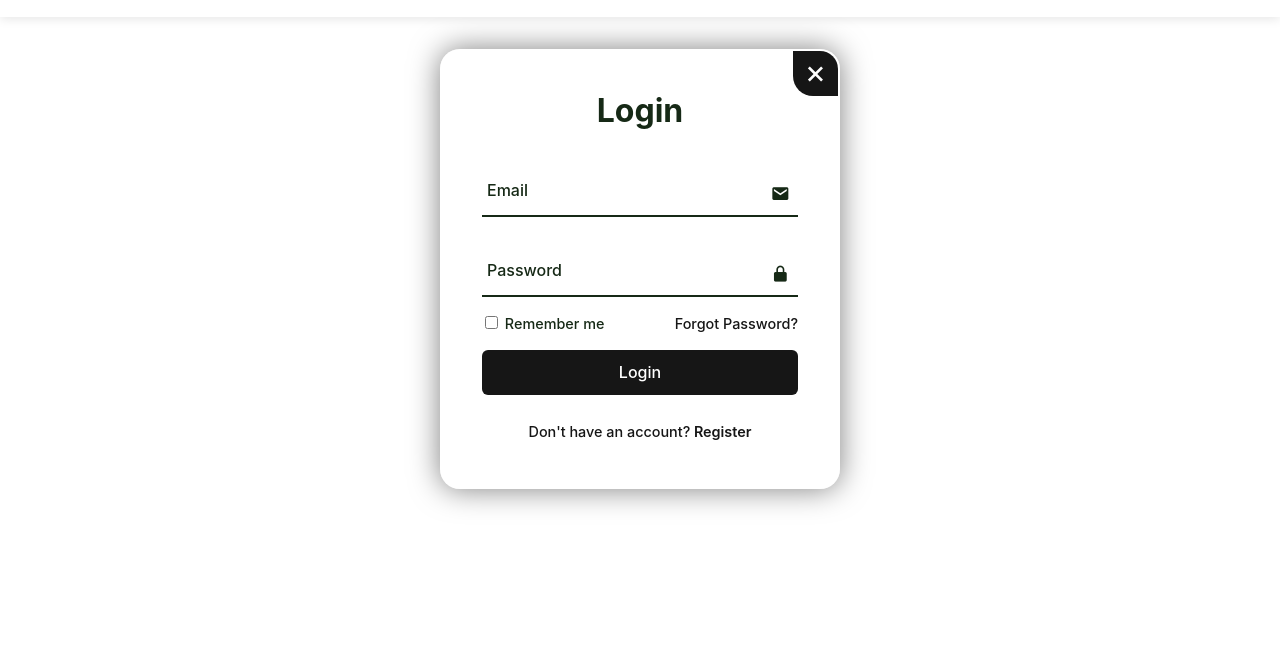
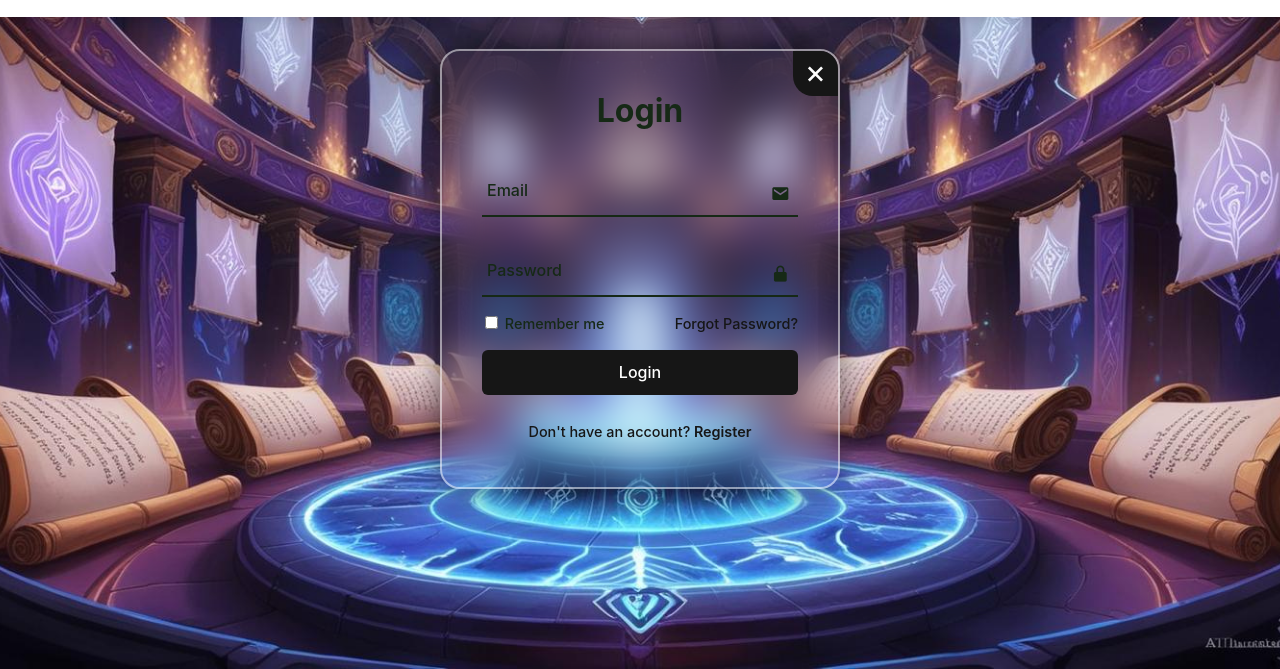
Before and after one commit to GabriLP/AI-Dungeon-Master-v0.1, a website: page login_page.html in a window 1280 px wide. Shown: the part 131-800 px from the top of the page. Drawn offline with nearby package versions, Linux system fonts and the light colour scheme.

Commit message:
fixed background login page

```diff
--- a/CSS/style.css
+++ b/CSS/style.css
@@ -122,7 +122,7 @@ body {
   justify-content: center;
   align-items: center;
   min-height: 100vh;
-  background: url("Image/Background.jpg") no-repeat;
+  background: url("../img/Background.jpg") no-repeat;
   background-size: cover;
   background-position: center;
 }
```
